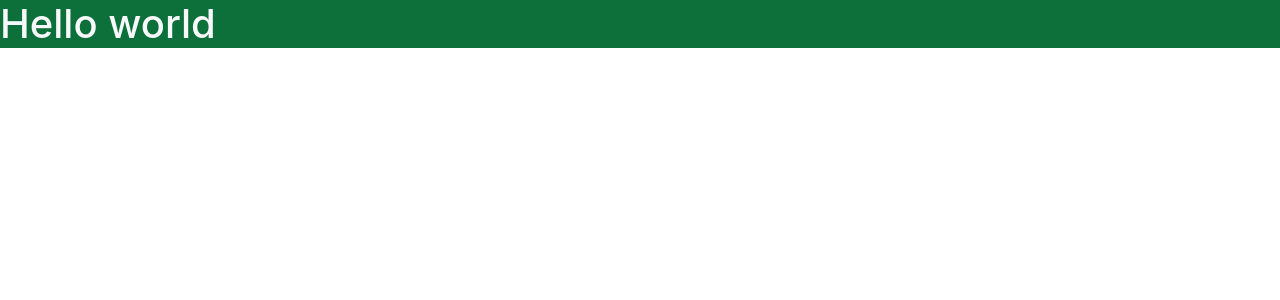
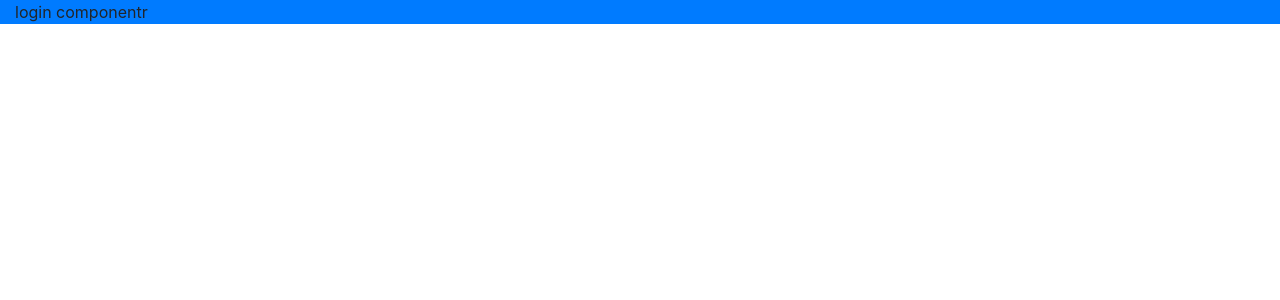
Before and after one commit to Gerguevara/bp-prueba-frontend, an Angular app: page /login in a window 1280 px wide. Before the commit this address led to /. Shown: the top 300 px of the page. Built offline with nearby package versions, Linux system fonts and the light colour scheme.

Commit message:
initial commit

```diff
--- a/src/app/app-routing.module.ts
+++ b/src/app/app-routing.module.ts
@@ -1,7 +1,22 @@
 import { NgModule } from '@angular/core';
 import { Routes, RouterModule } from '@angular/router';
+import { LoginComponent } from './login/login.component';
 
-const routes: Routes = [];
+
+const routes: Routes = [
+  {
+    path: '',
+    redirectTo: 'login',
+    pathMatch: 'full',
+  },
+  {
+    path: 'login',
+    component: LoginComponent,
+    data: {
+      title: 'Login Page'
+    }
+  },
+];
 
 @NgModule({
   imports: [RouterModule.forRoot(routes)],
--- a/src/app/app.component.html
+++ b/src/app/app.component.html
@@ -1 +1 @@
-<h1 class="bg-main text-light">Hello world</h1>
+<router-outlet></router-outlet>
--- a/src/app/app.module.ts
+++ b/src/app/app.module.ts
@@ -4,6 +4,7 @@ import { NgModule } from '@angular/core';
 import { AppRoutingModule } from './app-routing.module';
 import { AppComponent } from './app.component';
 import { NgbModule } from '@ng-bootstrap/ng-bootstrap';
+
 
 @NgModule({
   declarations: [
```
Also changed, not shown: src/app/shared/shared.module.ts (added, +11 -0 lines).
